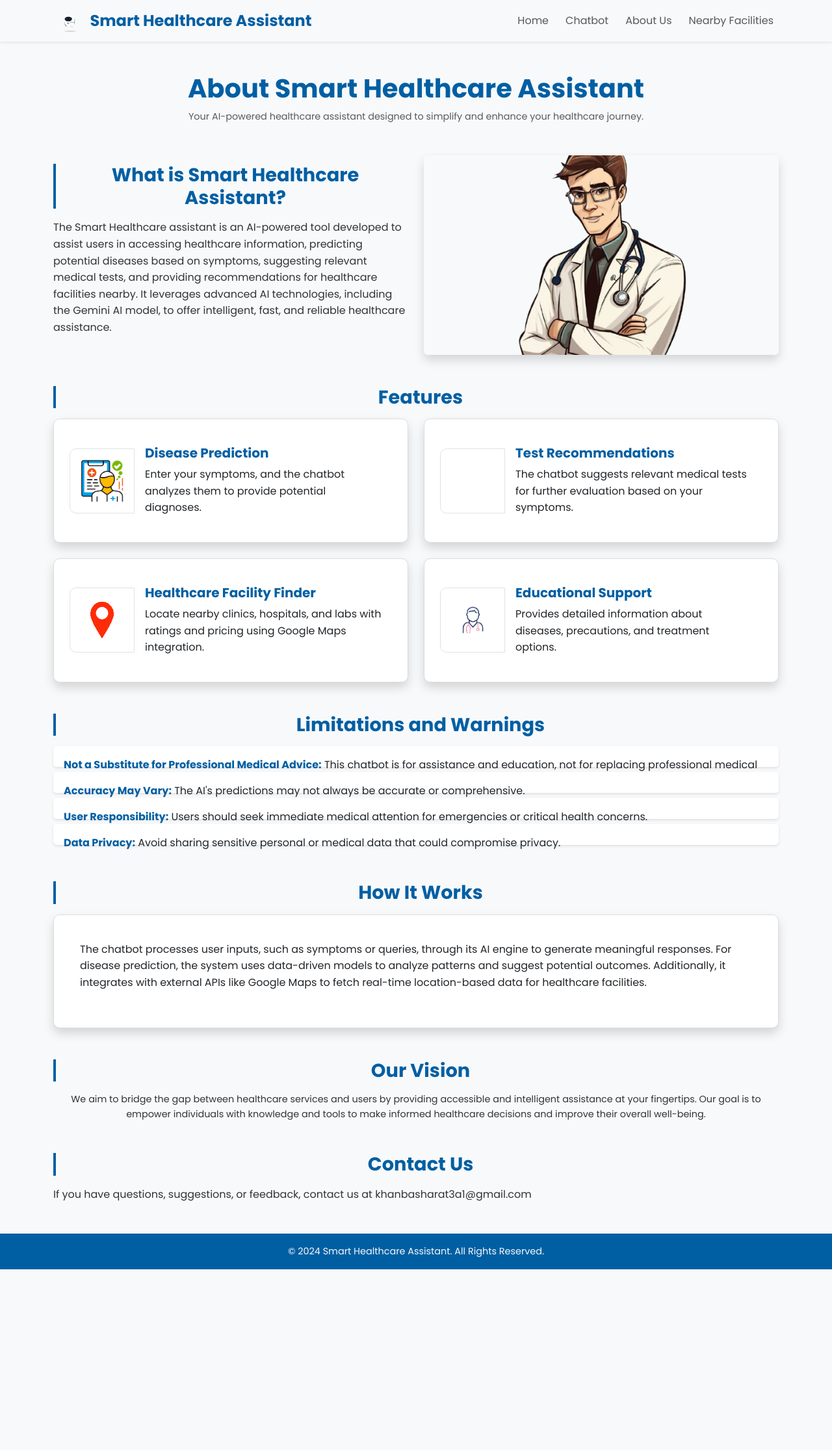
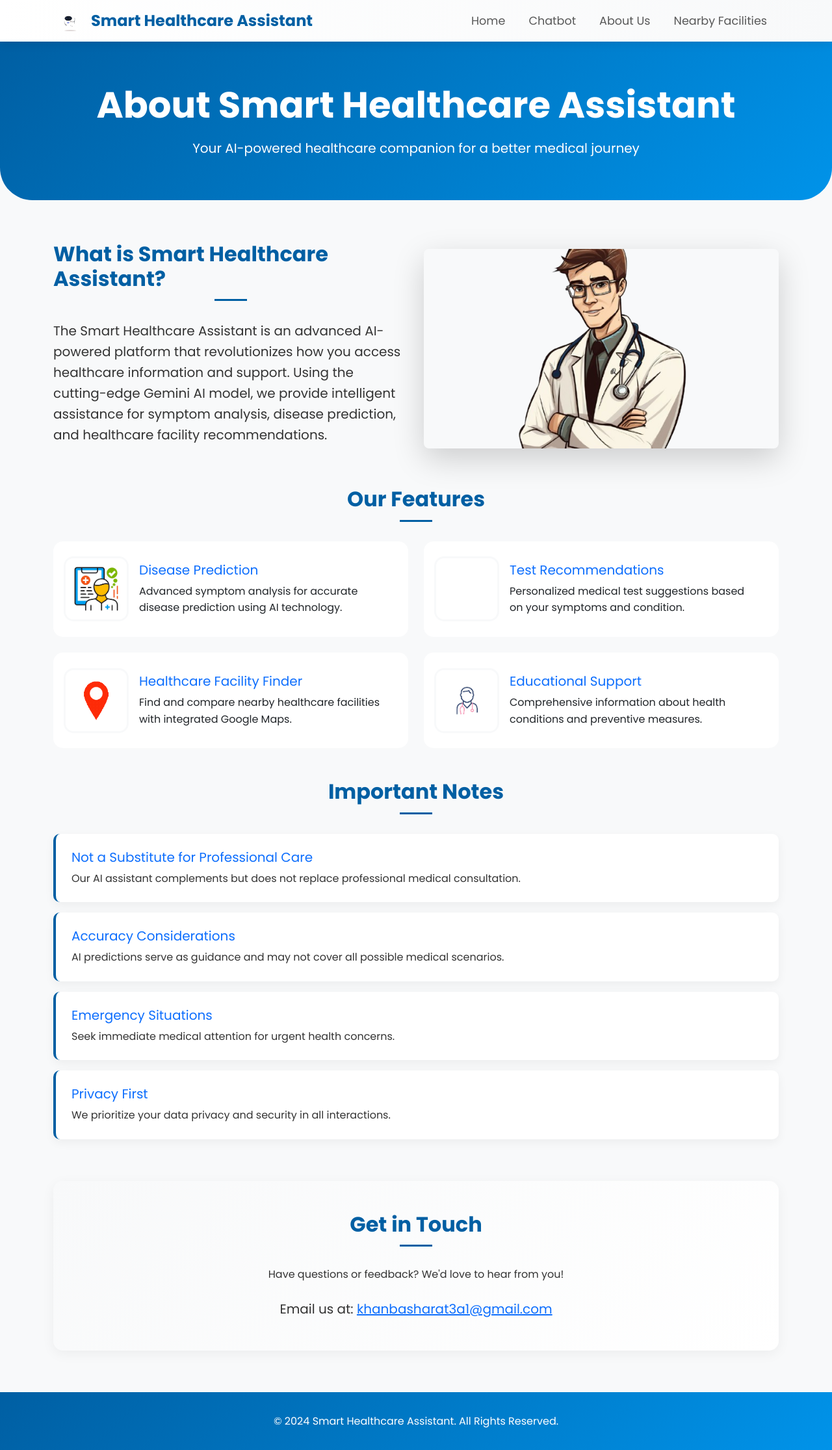
Before and after one commit to khanbasharat3a1/AI_SmarHealthCare_Assistant, a Flask app: page /about-us in a window 1280 px wide. Shown: the whole page at 65% size. Before the commit the page ends 1953 px from the top, so only its background shows below. Run offline with Flask 3, Linux system fonts and the light colour scheme.

Commit message:
v29 - {styling changes} updated about_us.html

```diff
--- a/templates/about_us.html
+++ b/templates/about_us.html
@@ -6,16 +6,144 @@
     <title>About Us - Smart Healthcare Assistant</title>
     <link href="https://fonts.googleapis.com/css2?family=Poppins:wght@400;600;700&display=swap" rel="stylesheet">
     <link href="https://cdn.jsdelivr.net/npm/bootstrap@5.3.0/dist/css/bootstrap.min.css" rel="stylesheet">
-    <link rel="stylesheet" href="static/css/styles3.css">
+    <style>
+        body {
+            font-family: 'Poppins', sans-serif;
+            line-height: 1.6;
+            background-color: #f8f9fa;
+            color: #333;
+        }
+
+        .navbar {
+            background: linear-gradient(to right, #ffffff, #f8f9fa);
+            box-shadow: 0 2px 15px rgba(0, 0, 0, 0.1);
+        }
+
+        .navbar-brand {
+            font-size: 1.5rem;
+            transition: transform 0.3s ease;
+        }
+
+        .navbar-brand:hover {
+            transform: scale(1.05);
+        }
+
+        .nav-link {
+            position: relative;
+            font-size: 1.1rem;
+            margin: 0 10px;
+            padding: 5px 0;
+        }
+
+        .nav-link::after {
+            content: '';
+            position: absolute;
+            width: 0;
+            height: 2px;
+            bottom: 0;
+            left: 0;
+            background-color: #005fa3;
+            transition: width 0.3s ease;
+        }
+
+        .nav-link:hover::after {
+            width: 100%;
+        }
+
+        .hero-section {
+            background: linear-gradient(135deg, #005fa3 0%, #0093E9 100%);
+            padding: 4rem 0;
+            color: white;
+            border-radius: 0 0 50px 50px;
+            margin-bottom: 4rem;
+        }
+
+        .feature-card {
+            border: none;
+            border-radius: 15px;
+            transition: all 0.3s ease;
+            overflow: hidden;
+            height: 100%;
+        }
+
+        .feature-card:hover {
+            transform: translateY(-10px);
+            box-shadow: 0 15px 30px rgba(0, 95, 163, 0.1);
+        }
+
+        .feature-icon {
+            width: 100px;
+            height: 100px;
+            border-radius: 15px;
+            object-fit: cover;
+            border: 3px solid #f8f9fa;
+        }
+
+        .section-title {
+            color: #005fa3;
+            font-weight: 700;
+            position: relative;
+            padding-bottom: 15px;
+            margin-bottom: 30px;
+        }
+
+        .section-title::after {
+            content: '';
+            position: absolute;
+            bottom: 0;
+            left: 50%;
+            transform: translateX(-50%);
+            width: 50px;
+            height: 3px;
+            background-color: #005fa3;
+        }
+
+        .limitation-item {
+            background: white;
+            border-radius: 10px;
+            padding: 1.5rem;
+            margin-bottom: 1rem;
+            border-left: 4px solid #005fa3;
+            box-shadow: 0 5px 15px rgba(0, 0, 0, 0.05);
+            transition: transform 0.3s ease;
+        }
+
+        .limitation-item:hover {
+            transform: translateX(10px);
+        }
+
+        .contact-section {
+            background: linear-gradient(135deg, #f8f9fa 0%, #ffffff 100%);
+            padding: 3rem;
+            border-radius: 15px;
+            box-shadow: 0 5px 20px rgba(0, 0, 0, 0.05);
+        }
+
+        footer {
+            background: linear-gradient(135deg, #005fa3 0%, #0093E9 100%);
+            padding: 2rem 0;
+            margin-top: 4rem;
+        }
+
+        @media (max-width: 768px) {
+            .hero-section {
+                padding: 2rem 0;
+                border-radius: 0 0 25px 25px;
+            }
+
+            .feature-card {
+                margin-bottom: 1rem;
+            }
+        }
+    </style>
 </head>
 <body>
-
     <!-- Navbar -->
-    <nav class="navbar navbar-expand-lg navbar-light bg-light shadow-sm">
+    <nav class="navbar navbar-expand-lg navbar-light sticky-top">
         <div class="container">
-            <a class="navbar-brand" href="/">
-                <img src="/static/images/icon 1.png" alt="Logo" width="50">
-                <span class="fw-bold text-primary">Smart Healthcare Assistant</span>
+            <a class="navbar-brand d-flex align-items-center" href="/">
+                <img src="/static/images/icon 1.png" alt="Logo" width="50" class="me-2">
+                <span class="fw-bold" style="color: #005fa3">Smart Healthcare Assistant</span>
             </a>
             <button class="navbar-toggler" type="button" data-bs-toggle="collapse" data-bs-target="#navbarNav">
                 <span class="navbar-toggler-icon"></span>
@@ -31,64 +159,66 @@
         </div>
     </nav>
 
+    <!-- Hero Section -->
+    <section class="hero-section text-center">
+        <div class="container">
+            <h1 class="display-4 fw-bold mb-3">About Smart Healthcare Assistant</h1>
+            <p class="lead mb-0">Your AI-powered healthcare companion for a better medical journey</p>
+        </div>
+    </section>
 
-    <!-- About Us Section -->
-    <div class="container mt-5">
-        <header class="text-center mb-5">
-            <h1 style="color: #005fa3; font-weight: 700;">About Smart Healthcare Assistant</h1>
-            <p class="text-muted">Your AI-powered healthcare assistant designed to simplify and enhance your healthcare journey.</p>
-        </header>
-
-        <!-- about section -->
+    <!-- Main Content -->
+    <div class="container">
+        <!-- About Section -->
         <section class="mb-5">
             <div class="row align-items-center">
                 <div class="col-md-6">
-                    <h2>What is Smart Healthcare Assistant?</h2>
-                    <p>The Smart Healthcare assistant is an AI-powered tool developed to assist users in accessing healthcare information, predicting potential diseases based on symptoms, suggesting relevant medical tests, and providing recommendations for healthcare facilities nearby. It leverages advanced AI technologies, including the Gemini AI model, to offer intelligent, fast, and reliable healthcare assistance.</p>
+                    <h2 class="section-title text-start">What is Smart Healthcare Assistant?</h2>
+                    <p class="lead">The Smart Healthcare Assistant is an advanced AI-powered platform that revolutionizes how you access healthcare information and support. Using the cutting-edge Gemini AI model, we provide intelligent assistance for symptom analysis, disease prediction, and healthcare facility recommendations.</p>
                 </div>
                 <div class="col-md-6">
-                    <img src="/static/images/doctor.png" alt="About Us" class="img-fluid rounded shadow">
+                    <img src="/static/images/doctor.png" alt="About Us" class="img-fluid rounded-3 shadow-lg">
                 </div>
             </div>
         </section>
 
         <!-- Features Section -->
         <section class="mb-5">
-            <h2>Features</h2>
-            <div class="row row-cols-1 row-cols-md-2 g-4">
-                <div class="col">
-                    <div class="card shadow h-100 d-flex flex-row align-items-center">
-                        <img src="/static/images/animation3.gif" alt="Disease Prediction" class="img-thumbnail" style="width: 100px; height: 100px; object-fit: cover;">
+            <h2 class="section-title text-center">Our Features</h2>
+            <div class="row g-4">
+                <div class="col-md-6">
+                    <div class="feature-card card d-flex flex-row align-items-center p-3">
+                        <img src="/static/images/animation3.gif" alt="Disease Prediction" class="feature-icon">
                         <div class="card-body">
-                            <h5 class="card-title">Disease Prediction</h5>
-                            <p class="card-text">Enter your symptoms, and the chatbot analyzes them to provide potential diagnoses.</p>
+                            <h5 class="card-title text-primary">Disease Prediction</h5>
+                            <p class="card-text">Advanced symptom analysis for accurate disease prediction using AI technology.</p>
                         </div>
                     </div>
                 </div>
-                <div class="col">
-                    <div class="card shadow h-100 d-flex flex-row align-items-center">
-                        <img src="/static/images/animation5.gif" alt="Test Recommendation" class="img-thumbnail" style="width: 100px; height: 100px; object-fit: cover;">
+                <div class="col-md-6">
+                    <div class="feature-card card d-flex flex-row align-items-center p-3">
+                        <img src="/static/images/animation5.gif" alt="Test Recommendation" class="feature-icon">
                         <div class="card-body">
-                            <h5 class="card-title">Test Recommendations</h5>
-                            <p class="card-text">The chatbot suggests relevant medical tests for further evaluation based on your symptoms.</p>
+                            <h5 class="card-title text-primary">Test Recommendations</h5>
+                            <p class="card-text">Personalized medical test suggestions based on your symptoms and condition.</p>
                         </div>
                     </div>
                 </div>
-                <div class="col">
-                    <div class="card shadow h-100 d-flex flex-row align-items-center">
-                        <img src="/static/images/animation6.gif" alt="Healthcare Finder" class="img-thumbnail" style="width: 100px; height: 100px; object-fit: cover;">
+                <div class="col-md-6">
+                    <div class="feature-card card d-flex flex-row align-items-center p-3">
+                        <img src="/static/images/animation6.gif" alt="Healthcare Finder" class="feature-icon">
                         <div class="card-body">
-                            <h5 class="card-title">Healthcare Facility Finder</h5>
-                            <p class="card-text">Locate nearby clinics, hospitals, and labs with ratings and pricing using Google Maps integration.</p>
+                            <h5 class="card-title text-primary">Healthcare Facility Finder</h5>
+                            <p class="card-text">Find and compare nearby healthcare facilities with integrated Google Maps.</p>
                         </div>
                     </div>
                 </div>
-                <div class="col">
-                    <div class="card shadow h-100 d-flex flex-row align-items-center">
-                        <img src="/static/images/animation7.gif" alt="Educational Support" class="img-thumbnail" style="width: 100px; height: 100px; object-fit: cover;">
+                <div class="col-md-6">
+                    <div class="feature-card card d-flex flex-row align-items-center p-3">
+                        <img src="/static/images/animation7.gif" alt="Educational Support" class="feature-icon">
                         <div class="card-body">
-                            <h5 class="card-title">Educational Support</h5>
-                            <p class="card-text">Provides detailed information about diseases, precautions, and treatment options.</p>
+                            <h5 class="card-title text-primary">Educational Support</h5>
+                            <p class="card-text">Comprehensive information about health conditions and preventive measures.</p>
                         </div>
                     </div>
                 </div>
@@ -97,44 +227,44 @@
 
         <!-- Limitations Section -->
         <section class="mb-5">
-            <h2>Limitations and Warnings</h2>
-            <ul class="list-group">
-                <li class="list-group-item"><strong>Not a Substitute for Professional Medical Advice:</strong> This chatbot is for assistance and education, not for replacing professional medical consultation.</li>
-                <li class="list-group-item"><strong>Accuracy May Vary:</strong> The AI's predictions may not always be accurate or comprehensive.</li>
-                <li class="list-group-item"><strong>User Responsibility:</strong> Users should seek immediate medical attention for emergencies or critical health concerns.</li>
-                <li class="list-group-item"><strong>Data Privacy:</strong> Avoid sharing sensitive personal or medical data that could compromise privacy.</li>
-            </ul>
-        </section>
-
-        <!-- How It Works Section -->
-        <section class="mb-5">
-            <h2>How It Works</h2>
-            <div class="card shadow">
-                <div class="card-body">
-                    <p>The chatbot processes user inputs, such as symptoms or queries, through its AI engine to generate meaningful responses. For disease prediction, the system uses data-driven models to analyze patterns and suggest potential outcomes. Additionally, it integrates with external APIs like Google Maps to fetch real-time location-based data for healthcare facilities.</p>
+            <h2 class="section-title text-center">Important Notes</h2>
+            <div class="row">
+                <div class="col-12">
+                    <div class="limitation-item">
+                        <h5 class="text-primary">Not a Substitute for Professional Care</h5>
+                        <p class="mb-0">Our AI assistant complements but does not replace professional medical consultation.</p>
+                    </div>
+                    <div class="limitation-item">
+                        <h5 class="text-primary">Accuracy Considerations</h5>
+                        <p class="mb-0">AI predictions serve as guidance and may not cover all possible medical scenarios.</p>
+                    </div>
+                    <div class="limitation-item">
+                        <h5 class="text-primary">Emergency Situations</h5>
+                        <p class="mb-0">Seek immediate medical attention for urgent health concerns.</p>
+                    </div>
+                    <div class="limitation-item">
+                        <h5 class="text-primary">Privacy First</h5>
+                        <p class="mb-0">We prioritize your data privacy and security in all interactions.</p>
+                    </div>
                 </div>
             </div>
         </section>
 
-        <!-- Vision Section -->
-        <section class="mb-5 text-center">
-            <h2>Our Vision</h2>
-            <p>We aim to bridge the gap between healthcare services and users by providing accessible and intelligent assistance at your fingertips. Our goal is to empower individuals with knowledge and tools to make informed healthcare decisions and improve their overall well-being.</p>
-        </section>
-
-        <!-- Contact Us Section -->
-        <section class="mb-5">
-            <h2>Contact Us</h2>
-            <p>If you have questions, suggestions, or feedback, contact us at khanbasharat3a1@gmail.com</p>
+        <!-- Contact Section -->
+        <section class="contact-section text-center">
+            <h2 class="section-title">Get in Touch</h2>
+            <p class="mb-4">Have questions or feedback? We'd love to hear from you!</p>
+            <p class="lead mb-0">Email us at: <a href="mailto:khanbasharat3a1@gmail.com" class="text-primary">khanbasharat3a1@gmail.com</a></p>
         </section>
     </div>
 
     <!-- Footer -->
-    <footer class="bg-primary text-light text-center py-3">
-        <p>&copy; 2024 Smart Healthcare Assistant. All Rights Reserved.</p>
+    <footer class="text-center text-white">
+        <div class="container">
+            <p class="mb-0">&copy; 2024 Smart Healthcare Assistant. All Rights Reserved.</p>
+        </div>
     </footer>
 
-    <!-- Bootstrap JS -->
     <script src="https://cdn.jsdelivr.net/npm/bootstrap@5.3.0/dist/js/bootstrap.bundle.min.js"></script>
 </body>
 </html>
```
